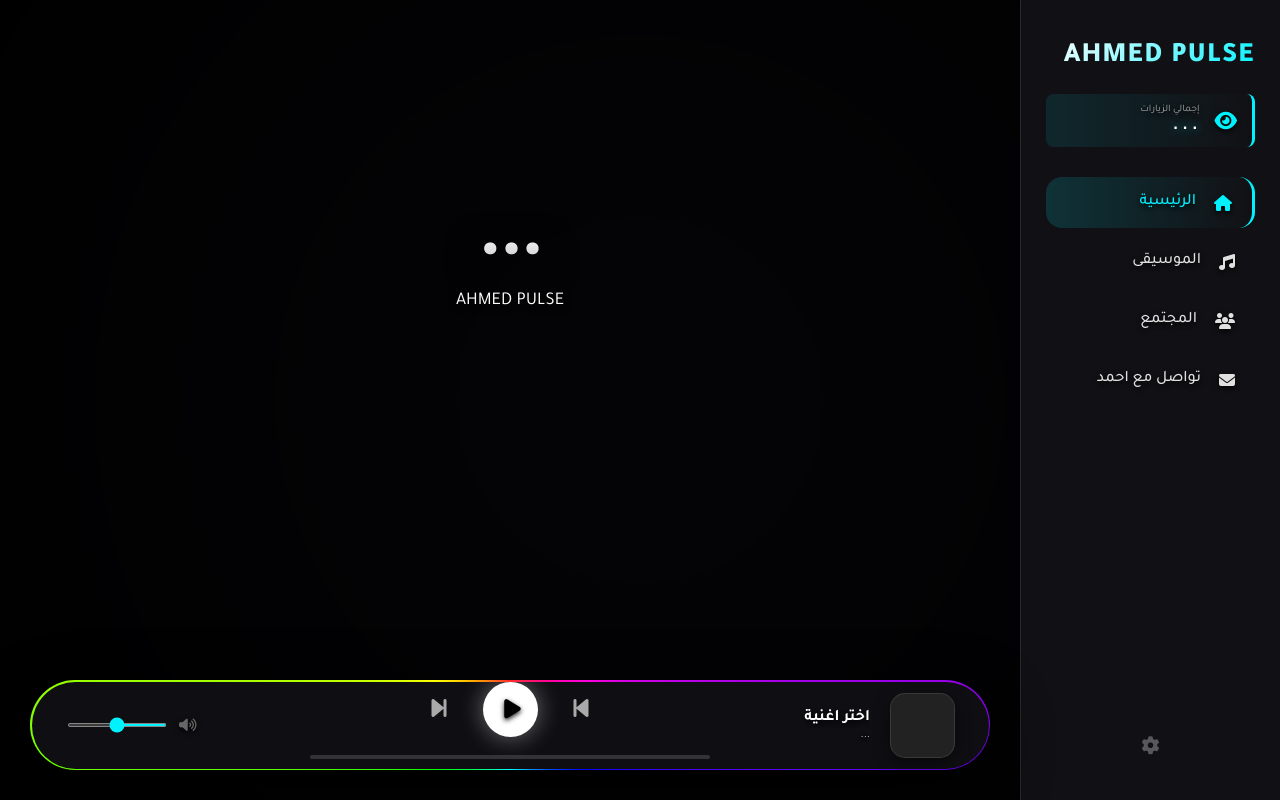
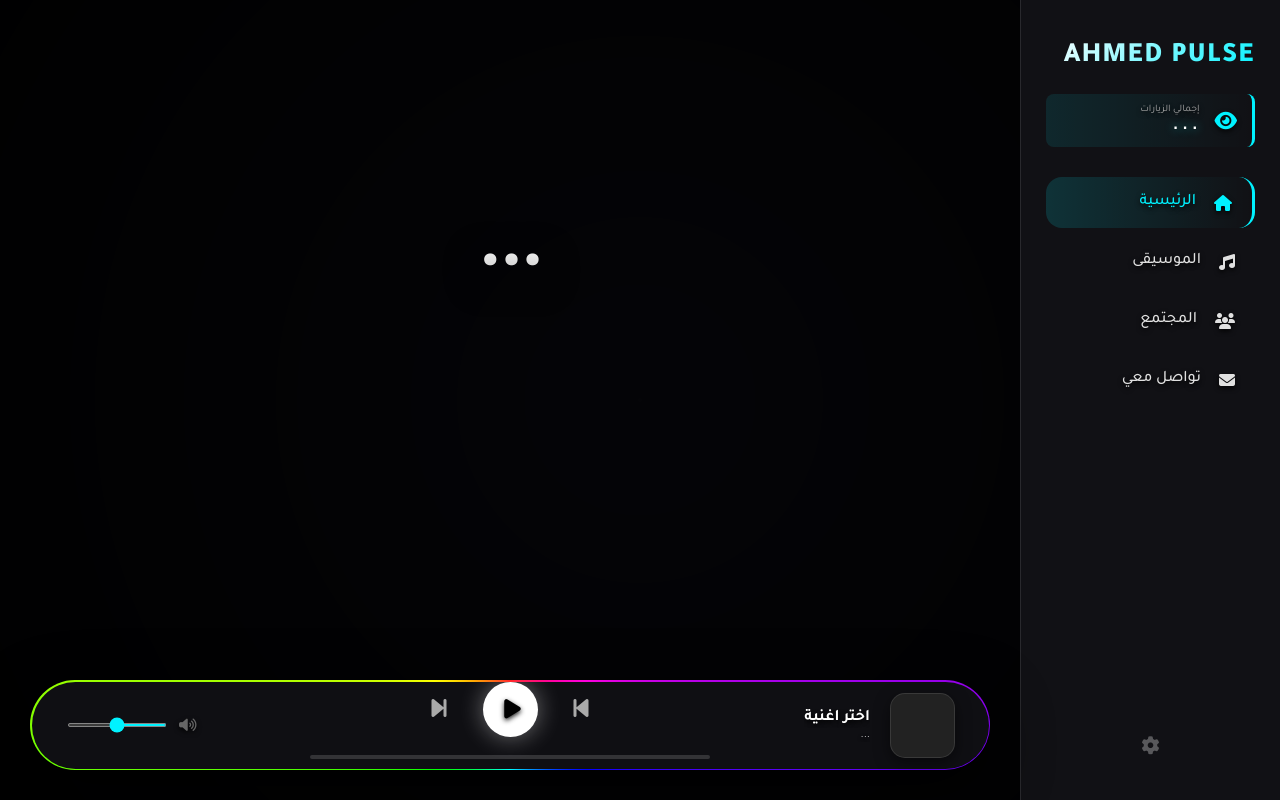
Before and after one commit to ahmshowpic-bit/Ahmedwep, a plain HTML site: page index.html in a window 1280 px wide. Drawn offline with Linux system fonts and the light colour scheme; no server answers.

```diff
--- a/index.html
+++ b/index.html
@@ -302,7 +302,7 @@
                 <div class="nav-btn active" onclick="nav('home')"><i class="fas fa-home"></i> الرئيسية</div>
                 <div class="nav-btn" onclick="nav('music')"><i class="fas fa-music"></i> الموسيقى</div>
                 <div class="nav-btn" onclick="nav('diaries')"><i class="fas fa-users"></i> المجتمع</div>
-                <div class="nav-btn" onclick="nav('contact')"><i class="fas fa-envelope"></i>تواصل مع احمد</div>
+                <div class="nav-btn" onclick="nav('contact')"><i class="fas fa-envelope"></i>تواصل معي</div>
             </div>
 
             <div style="margin-top:auto; text-align:center;">
@@ -316,7 +316,7 @@
             <div id="view-home" class="section active">
                 <div style="min-height: 60vh; display: flex; flex-direction: column; justify-content: center; align-items: center; text-align: center;">
                     <h1 id="hero-txt">...</h1>
-                    <p style="color:var(--text-main); margin-top:10px; font-size:18px; text-shadow:0 0 10px #000;">AHMED PULSE</p>
+                    <p style="color:var(--text-main); margin-top:10px; font-size:18px; text-shadow:0 0 10px #000;"></p>
 
                     <div id="visitor-badge-mobile" class="visitor-box" style="margin-top:30px; display:none; min-width:200px; justify-content:center;">
                         <i class="fas fa-eye"></i> الزيارات: <span id="visitor-count-mobile" class="visitor-num">...</span>
@@ -587,7 +587,7 @@
         function loadGeneralData() {
             db.ref('settings').on('value', s => {
                 settingsData = s.val() || {};
-                document.getElementById('hero-txt').innerText = settingsData.welcome || "Welcome";
+                document.getElementById('hero-txt').innerText = settingsData.welcome || "AHMED PULSE";
                 applyBackground(settingsData);
                 updateVisitorDisplay(settingsData.visitorCount, settingsData.showVisitorCount);
                 defaultSongId = settingsData.defaultSongId;
```
